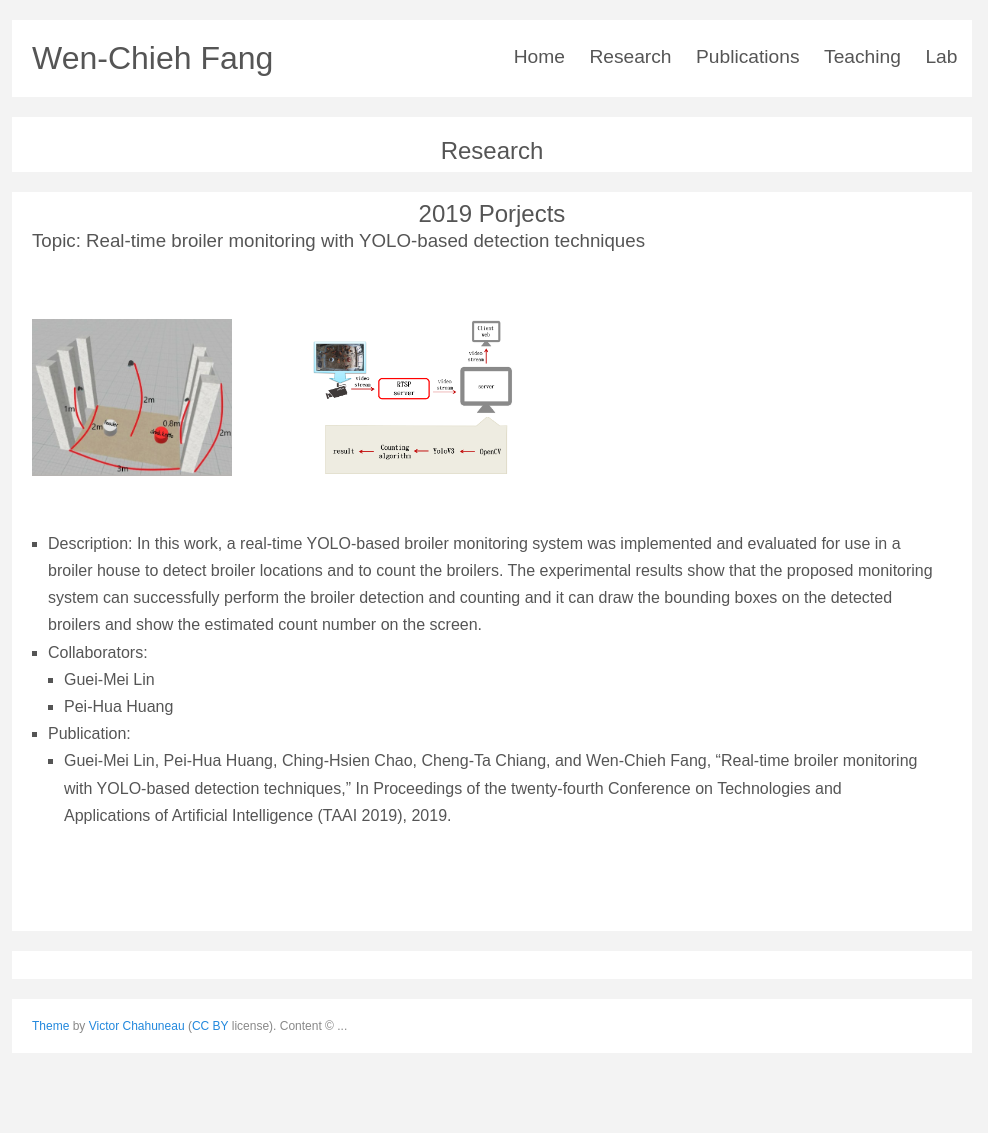
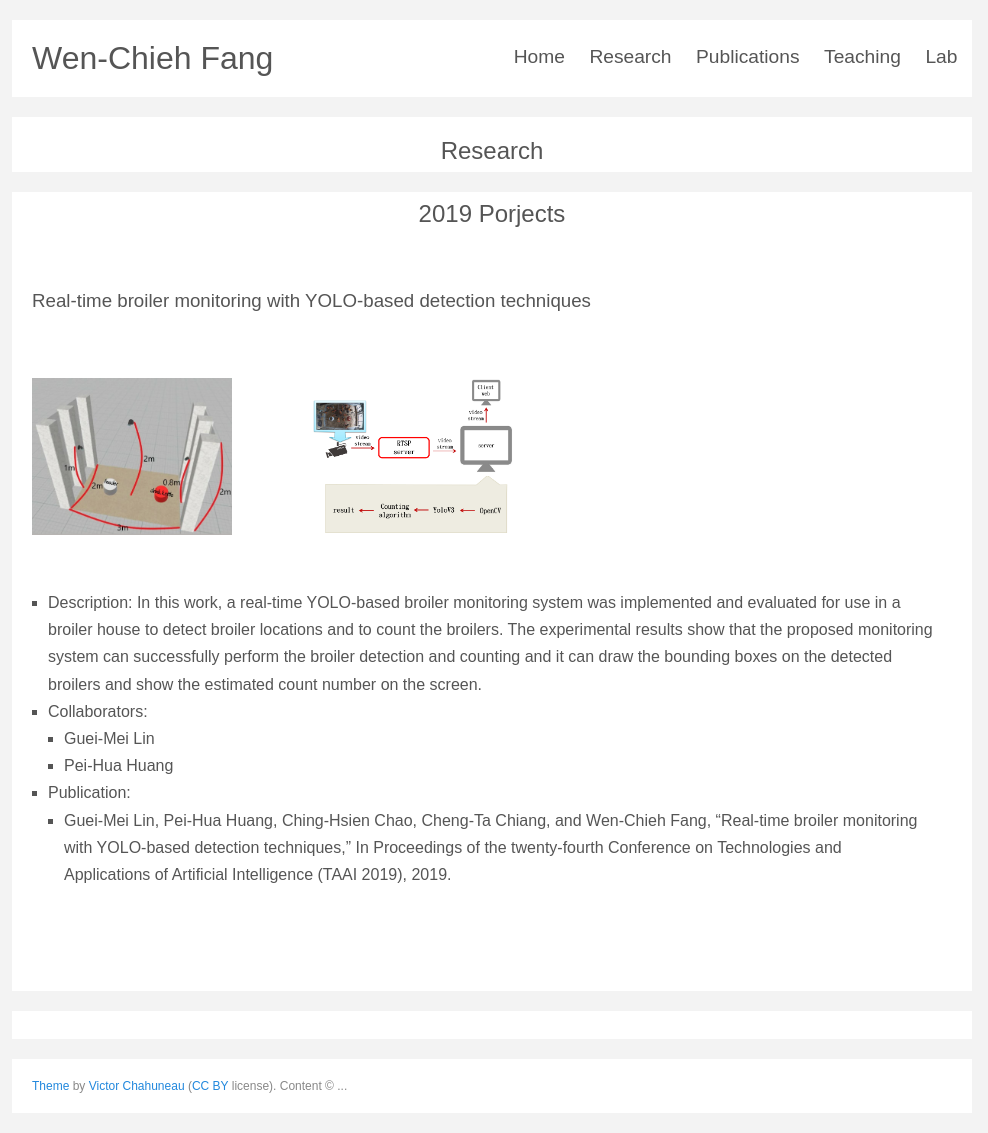
Before and after one commit to ncyu-deep/myblog, a Jekyll site: the page built from research.md, in a window 1280 px wide. Shown: the whole page, without its empty margins (148-1136 px from the left). Built offline with Jekyll 4.4.1, drawn with Linux system fonts in a browser that asks for light colours; some web fonts are replaced; before the commit the page ends 1073 px from its top, so only the background shows below that.

Commit message:
Revised research.md and index.md

```diff
--- a/research.md
+++ b/research.md
@@ -9,7 +9,9 @@ title: My research
 
 <h2 style="text-align: center">2019 Porjects</h2>
 
-<h3 style="text-align: left">Topic: Real-time broiler monitoring with YOLO-based detection techniques</h3>
+<br/>
+
+<h3 style="text-align: left">Real-time broiler monitoring with YOLO-based detection techniques</h3>
 
 <br/>
 
```
Also changed, not shown: index.md (+0 -2 lines).
